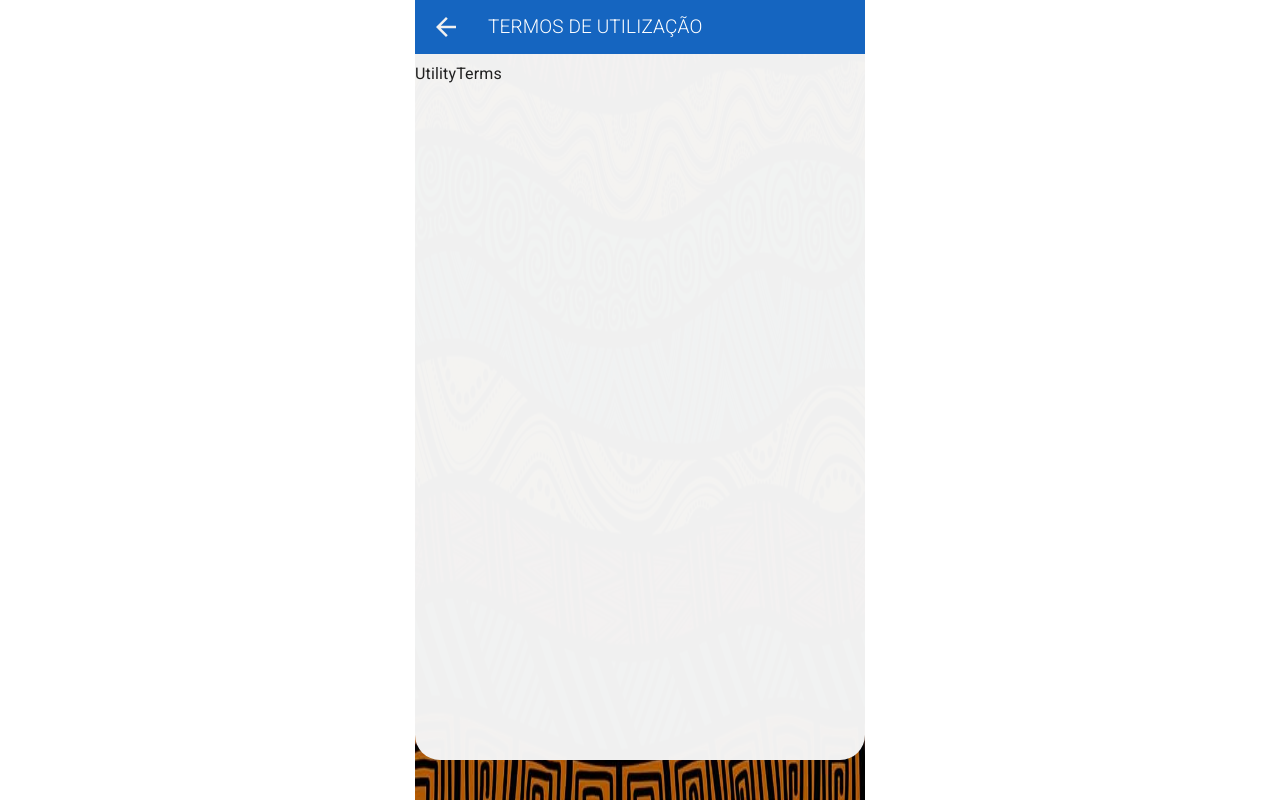
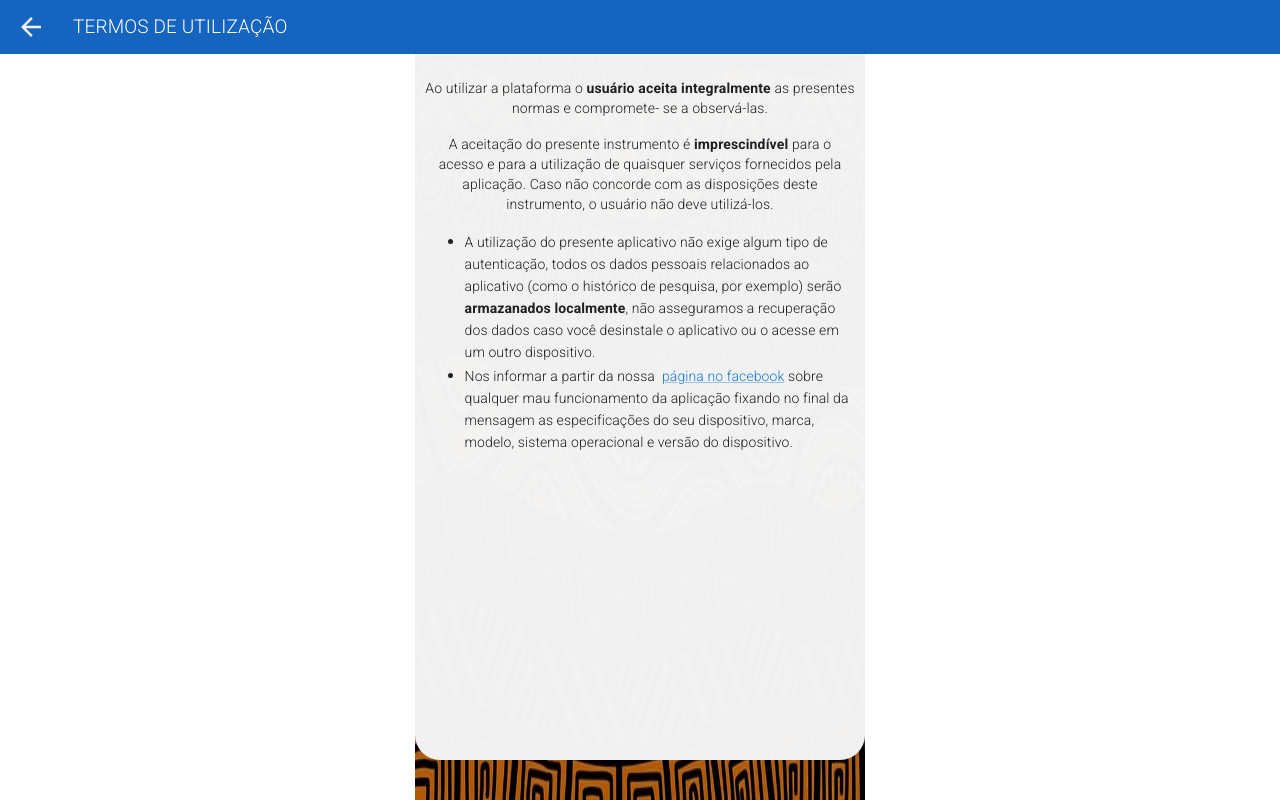
Before and after one commit to Francisco-Fetapi/portuguese-umbundo-dictionary, a React (Vite) app: page /termos-de-utilizacao in a window 1280 px wide. Built offline with nearby package versions, Linux system fonts and the light colour scheme.

Commit message:
feat: utility terms defined

```diff
--- a/src/components/PageHeader.tsx
+++ b/src/components/PageHeader.tsx
@@ -24,6 +24,10 @@ export default function PageHeader({
           px={1}
           sx={{
             bgcolor: "primary.dark",
+            position: "fixed",
+            top: 0,
+            left: 0,
+            right: 0,
           }}
         >
           <IconButton onClick={() => window.history.back()}>
@@ -45,9 +49,6 @@ export default function PageHeader({
             >
               {pageName.toUpperCase()}
             </Text>
-            {/* <Text variant="h6" color="white" fontWeight={300}>
-              Umbundo
-            </Text> */}
           </Stack>
         </Stack>
       </Box>
@@ -56,6 +57,7 @@ export default function PageHeader({
         display="flex"
         flexDirection="column"
         height="85%"
+        mt="54px"
       >
         {children}
       </Box>
--- a/src/pages/PolicyAndPrivacy.tsx
+++ b/src/pages/PolicyAndPrivacy.tsx
@@ -11,8 +11,6 @@ export default function PolicyAndPrivacy() {
           <Text align="center">Utilização de dados sensiveis</Text>
         </Box>
         <Text align="center" fontWeight={300}>
-          {/* O presente aplicativo tem apenas politica de privacidade por não
-          fazer uso de nenhum dado sensivel. */}
           Abaixo é expressa a única politica de privacidade da aplicação em
           relação a utilização de dados sensiveis:
         </Text>
--- a/src/pages/Settings.tsx
+++ b/src/pages/Settings.tsx
@@ -28,8 +28,6 @@ export default function Settings() {
   const settings = useSelector(selectSettings);
   const dispatch = useDispatch();
   const modal = useBoolean();
-
-  console.log(settings);
 
   const toggleAutomaticSearch = () =>
     dispatch(
--- a/src/pages/UtilityTerms.tsx
+++ b/src/pages/UtilityTerms.tsx
@@ -1,5 +1,51 @@
+import { Box, Link } from "@mui/material";
 import PageHeader from "../components/PageHeader";
+import { Text } from "../styles/General";
 
 export default function UtilityTerms() {
-  return <PageHeader pageName="Termos de utilização">UtilityTerms</PageHeader>;
+  return (
+    <PageHeader pageName="Termos de utilização">
+      <Box my={2} px={1.2}>
+        <Text align="center" fontWeight={300} variant="body2">
+          Ao utilizar a plataforma o <b>usuário aceita integralmente</b> as
+          presentes normas e compromete- se a observá-las.
+        </Text>
+
+        <Box mt={2}>
+          <Text align="center" fontWeight={300} variant="body2">
+            A aceitação do presente instrumento é <b>imprescindível</b> para o
+            acesso e para a utilização de quaisquer serviços fornecidos pela
+            aplicação. Caso não concorde com as disposições deste instrumento, o
+            usuário não deve utilizá-los.
+          </Text>
+        </Box>
+
+        <Box mt={2}>
+          <ul>
+            <li>
+              <Text fontWeight={300} variant="subtitle2">
+                A utilização do presente aplicativo não exige algum tipo de
+                autenticação, todos os dados pessoais relacionados ao aplicativo
+                (como o histórico de pesquisa, por exemplo) serão{" "}
+                <b>armazanados localmente</b>, não asseguramos a recuperação dos
+                dados caso você desinstale o aplicativo ou o acesse em um outro
+                dispositivo.
+              </Text>
+            </li>
+            <li>
+              <Text fontWeight={300} variant="subtitle2">
+                Nos informar a partir da nossa &nbsp;
+                <Link href="https://facebook.com/pages/pt" target="__blank">
+                  página no facebook
+                </Link>{" "}
+                sobre qualquer mau funcionamento da aplicação fixando no final
+                da mensagem as especificações do seu dispositivo, marca, modelo,
+                sistema operacional e versão do dispositivo.
+              </Text>
+            </li>
+          </ul>
+        </Box>
+      </Box>
+    </PageHeader>
+  );
 }
--- a/src/styles/General.ts
+++ b/src/styles/General.ts
@@ -105,5 +105,9 @@ export const PageHeaderContainer = styled.div`
   border-bottom-left-radius: 25px;
   border-bottom-right-radius: 25px;
 
+  padding-bottom: 5px;
+
+  overflow-y: auto;
+
   /* color: #f0f0f0; */
 `;
```
